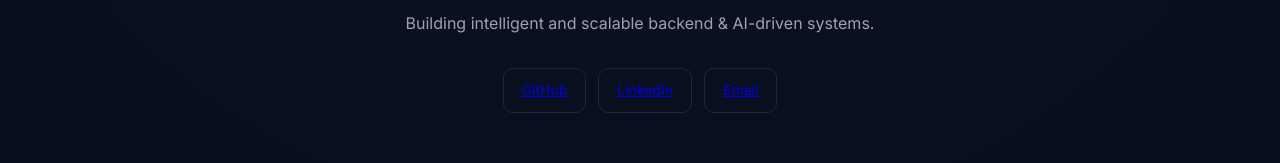
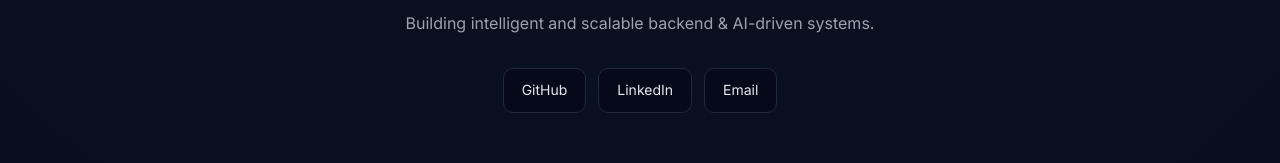
Before and after one commit to rojinrahmani/rojinrahmani.github.io, a plain HTML site: page index.html in a window 1280 px wide. Shown: the part 503-666 px from the top of the page. Drawn offline with Linux system fonts and the light colour scheme.

Commit message:
Update style.css

```diff
--- a/style.css
+++ b/style.css
@@ -120,11 +120,29 @@ body {
 }
 
 .hero-buttons a {
+  display: inline-flex;
+  align-items: center;
+  justify-content: center;
+  padding: 10px 18px;
   font-size: 14px;
-  padding: 10px 18px;
+  font-weight: 500;
+
+  color: #e5e7eb;
+  text-decoration: none;
+
   border-radius: 10px;
   border: 1px solid #1f2937;
+  background: rgba(2, 6, 23, 0.6);
+
+  transition: all 0.25s ease;
 }
+
+.hero-buttons a:hover {
+  background: rgba(59, 130, 246, 0.15);
+  border-color: #3b82f6;
+  color: #bfdbfe;
+}
+
 
 
 /* ================= AVATAR ================= */
```
